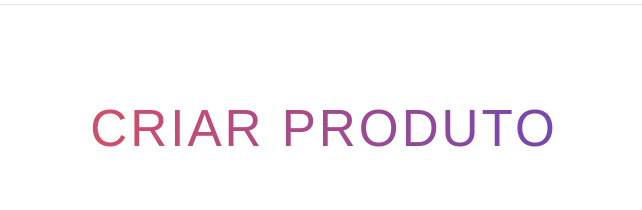
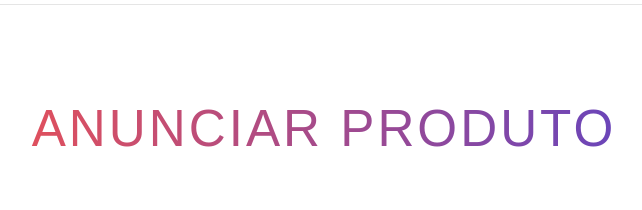
Before and after one commit to gabrielcn/e-commerce_website_leilao_reserva_dos_lagos, a Django app: page /create in a window 1280 px wide. Shown: the part 96-306 px from the top of the page, without its empty margins (91-733 px from the left). Run offline with Django 3.2, Linux system fonts and the light colour scheme; a user stored in the database is signed in; data that the repository does not hold is empty; some libraries are stand-ins or nearby versions.

Commit message:
Update create.html

```diff
--- a/auctions/templates/auctions/create.html
+++ b/auctions/templates/auctions/create.html
@@ -5,7 +5,7 @@
 {% block body %}
     <body style="margin-top: 100px">
         <section class="get-in-touch" style="margin-top: 100px; margin-left: 15px; margin-right: 15px;">
-        <h1 class="title">Criar Produto</h1>
+        <h1 class="title">Anunciar Produto</h1>
         <form class="row" method="post" enctype="multipart/form-data">
         {% csrf_token %} <!-- protege o formulário -->
 
```
